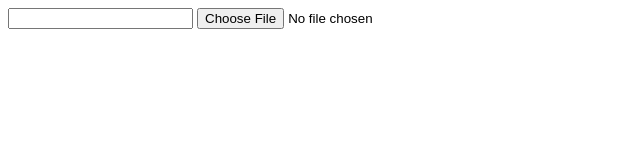
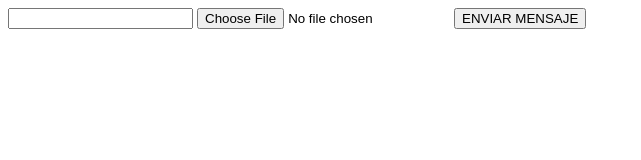
Before and after one commit to lPipas/html-template, a plain HTML site: page index.html in a window 1280 px wide. Shown: the whole page, without its empty margins (0-641 px from the left). Drawn offline with Linux system fonts and the light colour scheme.

Commit message:
Update index.html

```diff
--- a/index.html
+++ b/index.html
@@ -9,5 +9,6 @@
   <body>
     <input type="text" name="text" id="text" />
     <input type="file" name="file" id="file" />
+    <button id="button">ENVIAR MENSAJE</button>
   </body>
 </html>
```
